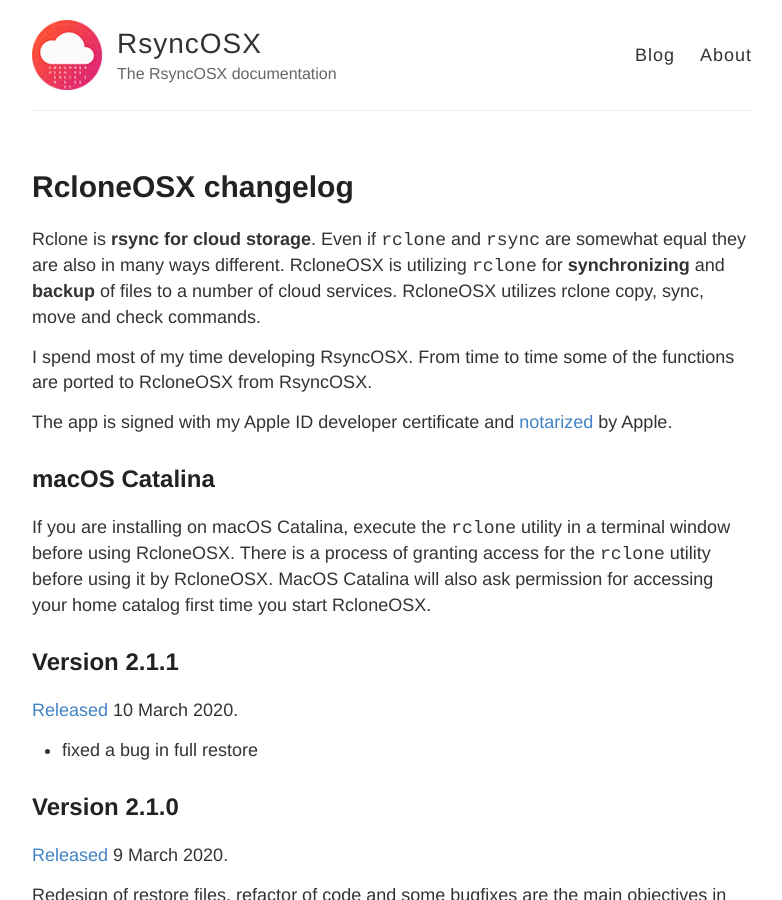
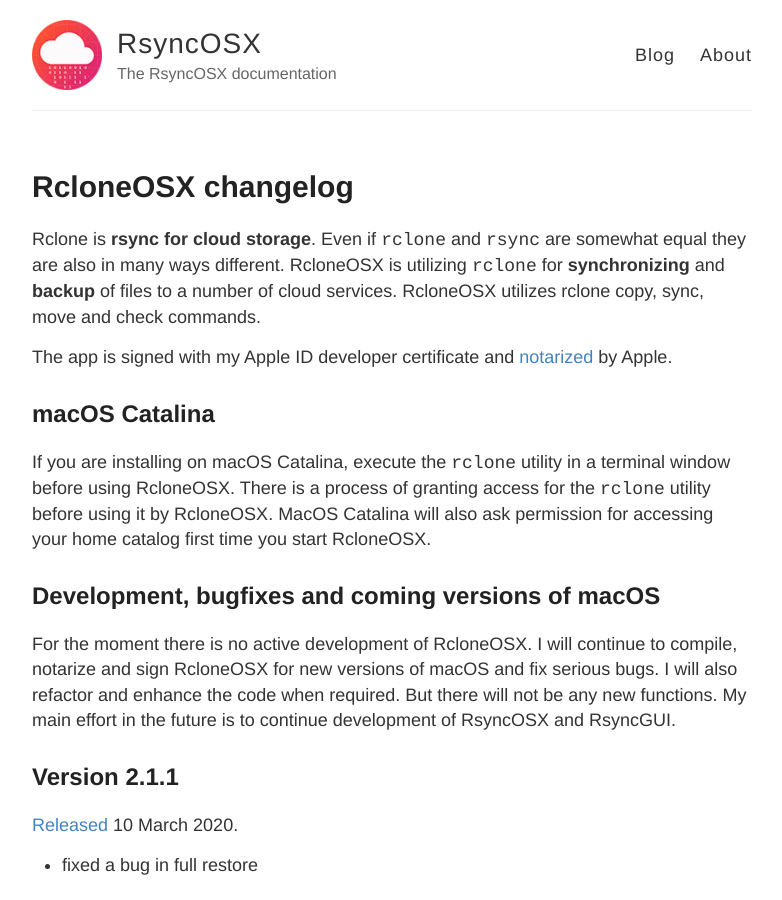
Before and after one commit to d2s/Documentation, a Jekyll site: the page built from _posts/2018-01-01-RcloneChangelog.md, in a window 1280 px wide and 900 px high. Shown: the whole window, without its empty margins (248-1030 px from the left). Built offline with Jekyll 4.4.1, drawn with Linux system fonts in a browser that asks for light colours.

Commit message:
Update 2018-01-01-RcloneChangelog.md

```diff
--- a/_posts/2018-01-01-RcloneChangelog.md
+++ b/_posts/2018-01-01-RcloneChangelog.md
@@ -6,13 +6,15 @@ permalink: RcloneChangelog
 
 Rclone is **rsync for cloud storage**. Even if `rclone` and `rsync` are somewhat equal they are also in many ways different. RcloneOSX is utilizing `rclone` for **synchronizing** and **backup** of files to a number of cloud services. RcloneOSX utilizes rclone copy, sync, move and check commands.
 
-I spend most of my time developing RsyncOSX. From time to time some of the functions are ported to RcloneOSX from RsyncOSX.
-
 The app is signed with my Apple ID developer certificate and [notarized](/Notarized) by Apple.
 
 ## macOS Catalina
 
 If you are installing on macOS Catalina, execute the `rclone` utility in a terminal window before using RcloneOSX. There is a process of granting access for the `rclone` utility before using it by RcloneOSX. MacOS Catalina will also ask permission for accessing your home catalog first time you start RcloneOSX.
+
+## Development, bugfixes and coming versions of macOS
+
+For the moment there is no active development of RcloneOSX. I will continue to compile, notarize and sign RcloneOSX for new versions of macOS and fix serious bugs. I will also refactor and enhance the code when required. But there will not be any new functions. My main effort in the future is to continue development of RsyncOSX and RsyncGUI.
 
 ## Version 2.1.1
 
```
